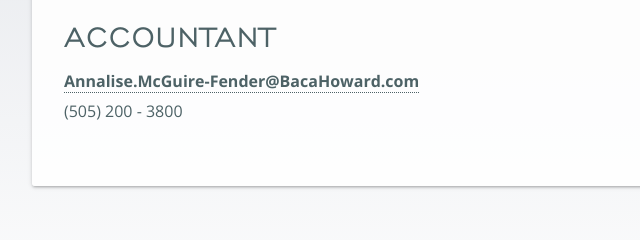
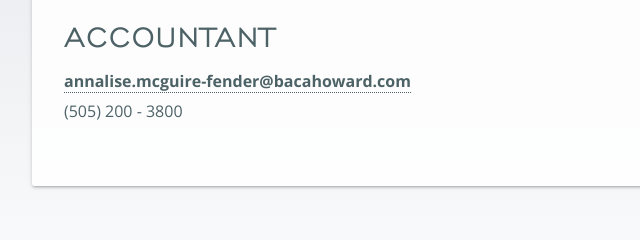
Before and after one commit to iteam-software/bacahoward, a Gatsby site: page /annalise-mcguire-fender/ in a window 1280 px wide. Shown: the part 234-474 px from the top of the page, 0-640 px from the left. Built offline with nearby package versions, Linux system fonts and the light colour scheme; Gatsby itself is replaced by a stand-in of ours.

Commit message:
Update Staff Member “annalise-mcguire-fender”

```diff
--- a/content/staff/annalise-mcguire-fender.md
+++ b/content/staff/annalise-mcguire-fender.md
@@ -3,6 +3,6 @@ firstName: Annalise
 lastName: McGuire-Fender
 group: Accountants
 title: Accountant
-email: Annalise.McGuire-Fender@BacaHoward.com
+email: annalise.mcguire-fender@bacahoward.com
 phone: (505) 200-3800
 ---
```
